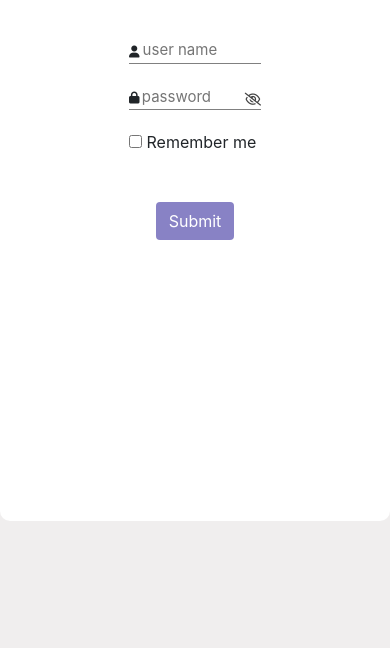
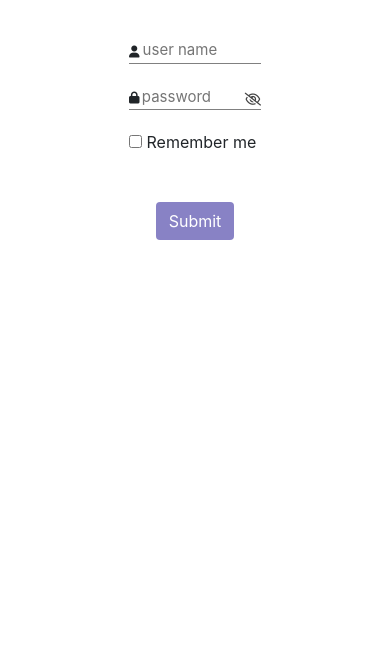
Before and after one commit to Hriday-paul/login-page, a plain HTML site: page index.html in a window 390 px wide. Shown: the part 196-844 px from the top of the page. Drawn offline with nearby package versions, Linux system fonts and the light colour scheme.

Commit message:
edit file

```diff
--- a/index.html
+++ b/index.html
@@ -120,6 +120,9 @@
             .row .dis-non{
                 display: none;
             }
+            body{
+                background-color: white
+            }
         }
 
     </style>
```
